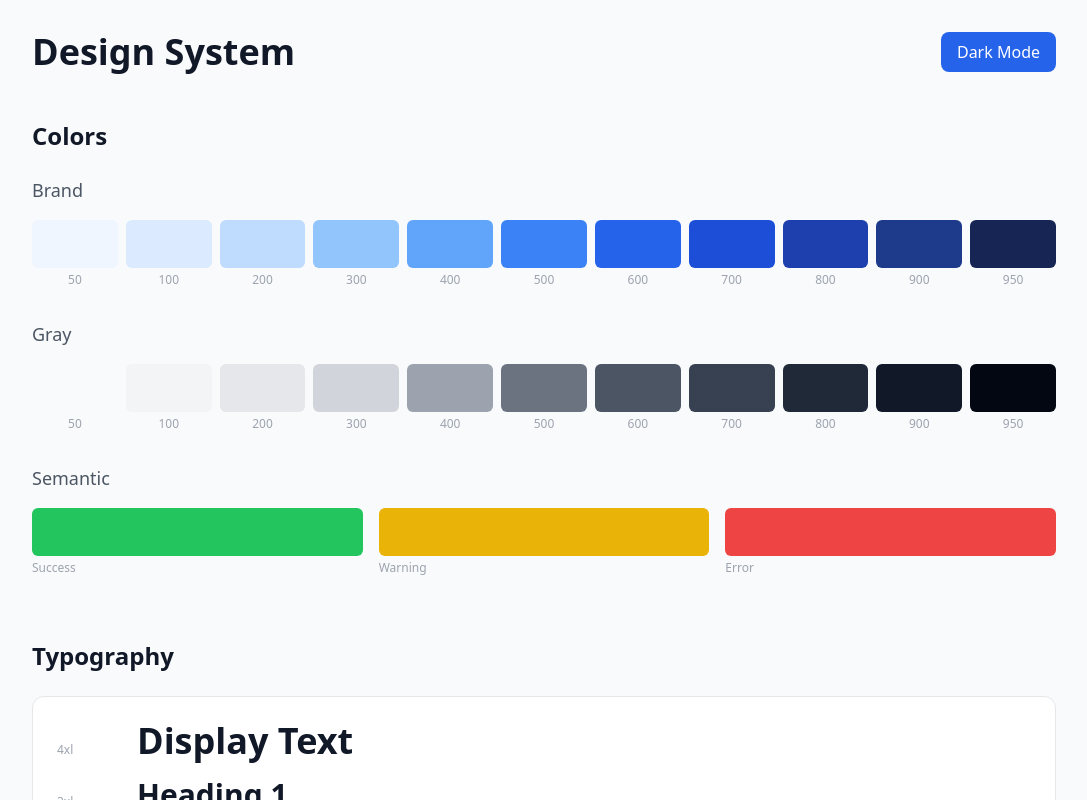
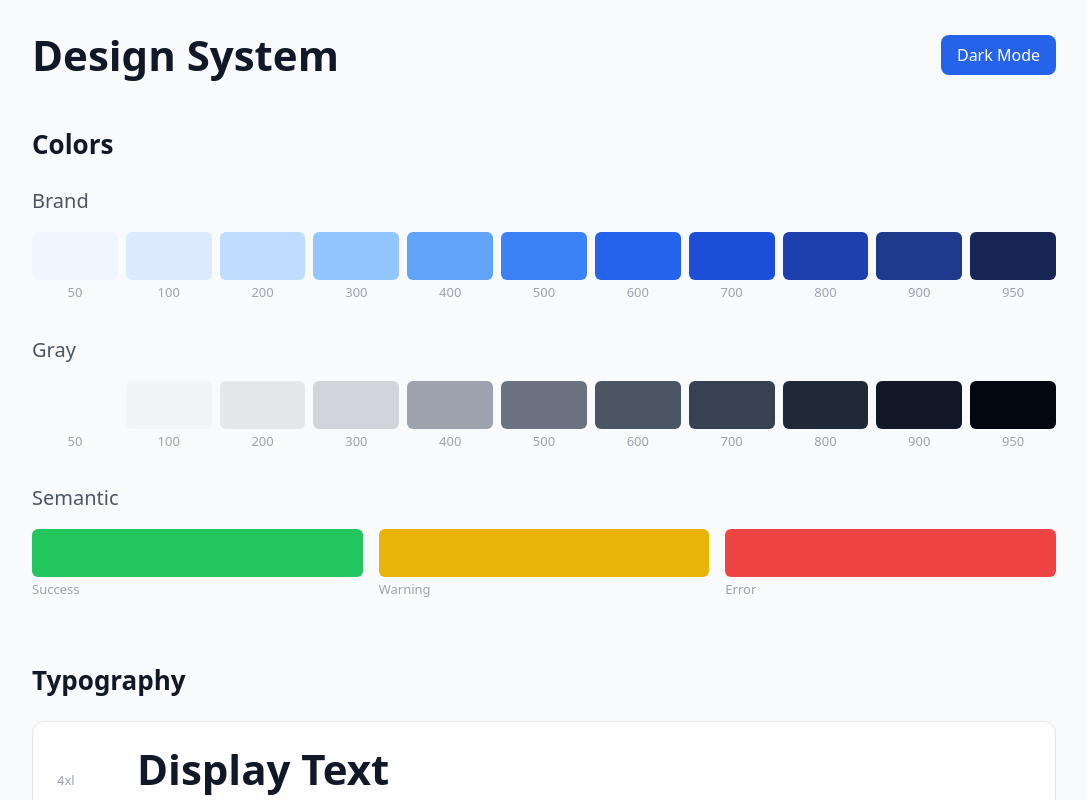
Before and after one commit to trip-basket/trip-basket-FE, a Next.js app: page /design-system in a window 1280 px wide. Shown: the top 800 px of the page, without its empty margins (96-1183 px from the left). Built offline with nearby package versions, Linux system fonts and the light colour scheme.

Commit message:
chore(semantic-tokens): 시멘틱 토큰 추가

```diff
--- a/app/styles/design-tokens.css
+++ b/app/styles/design-tokens.css
@@ -27,6 +27,7 @@
 
   /* Success (Green) */
   --success-50: #f0fdf4;
+  --success-400: #4ade80;
   --success-500: #22c55e;
   --success-600: #16a34a;
 
@@ -37,27 +38,29 @@
 
   /* Error (Red) */
   --error-50: #fef2f2;
+  --error-100: #fee2e2;
+  --error-400: #f87171;
   --error-500: #ef4444;
   --error-600: #dc2626;
+  --error-700: #b91c1c;
 
   /* ----------------------------------------
      Typography Primitives
      ---------------------------------------- */
 
-  /* Font Sizes */
-  --text-xs: 0.75rem;      /* 12px */
-  --text-sm: 0.875rem;     /* 14px */
-  --text-base: 1rem;       /* 16px */
-  --text-lg: 1.125rem;     /* 18px */
-  --text-xl: 1.25rem;      /* 20px */
-  --text-2xl: 1.5rem;      /* 24px */
-  --text-3xl: 1.875rem;    /* 30px */
-  --text-4xl: 2.25rem;     /* 36px */
+   --text-xs: 0.8125rem;    /* 13px */
+   --text-sm: 0.9375rem;    /* 15px */
+   --text-base: 1.0625rem;  /* 17px */
+   --text-lg: 1.25rem;      /* 20px */
+   --text-xl: 1.375rem;     /* 22px */
+   --text-2xl: 1.625rem;    /* 26px */
+   --text-3xl: 2.125rem;    /* 34px */
+   --text-4xl: 2.625rem;    /* 42px */
 
-  /* Line Heights */
-  --leading-tight: 1.25;
-  --leading-normal: 1.5;
-  --leading-relaxed: 1.75;
+   /* Line Heights */
+   --leading-tight: 1.2;
+   --leading-normal: 1.6;
+   --leading-relaxed: 1.85;
 
   /* Font Weights */
   --font-normal: 400;
--- a/app/styles/globals.css
+++ b/app/styles/globals.css
@@ -1,7 +1,7 @@
 @import 'tailwindcss';
 
 @import './design-tokens.css';
-/* @import './semantic-tokens.css'; -- 2-layer 구조로 전환, 필요시 복원 */
+@import './semantic-tokens.css';
 @import './theme.css';
 
 html,
--- a/app/styles/semantic-tokens.css
+++ b/app/styles/semantic-tokens.css
@@ -1,11 +1,5 @@
 /**
-* [DEPRECATED - 2-layer 구조로 전환됨]
-*
-* 이 파일은 더 이상 사용되지 않습니다.
-* theme.css에서 primitives(design-tokens.css)를 직접 참조합니다.
-* 추후 복잡한 시맨틱 조합이 필요할 경우를 대비해 보존합니다.
-*
-* [기존 Design System Naming Rule]
+* [Design System Naming Rule]
 * --[Property]-[Context]-[Hierarchy]-[State]
 * 1. Property: bg, text, border 등 (기술적 구현 매체)
 * 2. Context: Interactive, Field 등 (맥락/범주, 기본 요소는 생략)
@@ -13,14 +7,13 @@
 * 4. State: hover, focus, error 등 (상태)
 */
 
-/*
 :root {
-    -- Background --
+    /* Background */
     --bg-primary: var(--gray-50);
     --bg-secondary: #ffffff;
     --bg-tertiary: #ffffff;
 
-    -- Text --
+    /* Text */
     --text-primary: var(--gray-900);
     --text-secondary: var(--gray-600);
     --text-tertiary: var(--gray-400);
@@ -28,25 +21,25 @@
     --text-error: var(--error-500);
     --text-success: var(--success-500);
 
-    -- Border --
+    /* Border */
     --border-primary: var(--gray-200);
     --border-secondary: var(--gray-300);
 
-    -- Interactive(Buttons, Links, etc.) --
+    /* Interactive (Buttons, Links, etc.) */
     --bg-interactive-primary: var(--brand-600);
     --bg-interactive-primary-hover: var(--brand-700);
-    --text-interactive-primary: var(--text-inverse);
+    --text-interactive-primary: #ffffff;
     --border-interactive-primary: var(--brand-600);
     --border-interactive-primary-hover: var(--brand-700);
 
-    -- Interactive - Destructive --
+    /* Interactive - Destructive */
     --bg-interactive-destructive: var(--error-600);
     --bg-interactive-destructive-hover: var(--error-700);
-    --text-interactive-destructive: var(--text-inverse);
+    --text-interactive-destructive: #ffffff;
     --border-interactive-destructive: var(--error-600);
     --border-interactive-destructive-hover: var(--error-700);
 
-    -- Field(Inputs, Textareas, etc.) --
+    /* Field (Inputs, Textareas, etc.) */
     --bg-field-primary: var(--gray-100);
     --bg-field-primary-focus: #ffffff;
     --border-field-primary: var(--gray-300);
@@ -57,23 +50,43 @@
 }
 
 .dark {
-  --bg-canvas: var(--gray-950);
-  --bg-surface: var(--gray-900);
-  --bg-overlay: var(--gray-800);
-  --bg-field: var(--gray-800);
+    /* Background */
+    --bg-primary: var(--gray-950);
+    --bg-secondary: var(--gray-900);
+    --bg-tertiary: var(--gray-800);
 
-  --text-main: var(--gray-50);
-  --text-sub: var(--gray-400);
-  --text-muted: var(--gray-500);
-  --text-inverse: var(--gray-950);
-  --text-brand: var(--brand-400);
+    /* Text */
+    --text-primary: var(--gray-50);
+    --text-secondary: var(--gray-400);
+    --text-tertiary: var(--gray-500);
+    --text-inverse: var(--gray-950);
+    --text-error: var(--error-400);
+    --text-success: var(--success-400);
 
-  --border-primary: var(--gray-800);
-  --border-secondary: var(--gray-700);
-  --border-brand: var(--brand-400);
+    /* Border */
+    --border-primary: var(--gray-800);
+    --border-secondary: var(--gray-700);
 
-  --bg-interactive-primary: var(--brand-500);
-  --bg-interactive-primary-hover: var(--brand-400);
-  --text-on-interactive: var(--gray-950);
+    /* Interactive (Buttons, Links, etc.) */
+    --bg-interactive-primary: var(--brand-500);
+    --bg-interactive-primary-hover: var(--brand-400);
+    --text-interactive-primary: var(--gray-950);
+    --border-interactive-primary: var(--brand-500);
+    --border-interactive-primary-hover: var(--brand-400);
+
+    /* Interactive - Destructive */
+    --bg-interactive-destructive: var(--error-500);
+    --bg-interactive-destructive-hover: var(--error-400);
+    --text-interactive-destructive: var(--gray-950);
+    --border-interactive-destructive: var(--error-500);
+    --border-interactive-destructive-hover: var(--error-400);
+
+    /* Field (Inputs, Textareas, etc.) */
+    --bg-field-primary: var(--gray-800);
+    --bg-field-primary-focus: var(--gray-900);
+    --border-field-primary: var(--gray-700);
+    --border-field-primary-focus: var(--brand-400);
+    --border-field-primary-error: var(--error-400);
+    --text-field-primary: var(--gray-50);
+    --text-field-primary-placeholder: var(--gray-500);
 }
-*/
--- a/app/styles/theme.css
+++ b/app/styles/theme.css
@@ -3,8 +3,8 @@
 * --color-[Role]: 짧고 직관적인 별칭
 * on- 접두사: 배경색과의 대비(Relationship)가 필요한 콘텐츠(텍스트/아이콘)에 사용
 *
-* [2-layer 구조]
-* design-tokens.css (primitives) → theme.css (Tailwind 연결 + 다크모드)
+* [3-layer 구조]
+* design-tokens.css (primitives) → semantic-tokens.css (의미 + 다크모드) → theme.css (Tailwind 연결)
 */
 
 @theme inline {
@@ -12,7 +12,6 @@
     --font-sans: var(--font-geist-sans);
     --font-mono: var(--font-geist-mono);
 
-    /* Colors - Primitives */
     --color-gray-50: var(--gray-50);
     --color-gray-100: var(--gray-100);
     --color-gray-200: var(--gray-200);
@@ -38,6 +37,7 @@
     --color-brand-950: var(--brand-950);
 
     --color-success-50: var(--success-50);
+    --color-success-400: var(--success-400);
     --color-success-500: var(--success-500);
     --color-success-600: var(--success-600);
 
@@ -46,11 +46,15 @@
     --color-warning-600: var(--warning-600);
 
     --color-error-50: var(--error-50);
+    --color-error-100: var(--error-100);
+    --color-error-400: var(--error-400);
     --color-error-500: var(--error-500);
     --color-error-600: var(--error-600);
     --color-error-700: var(--error-700);
 
-    /* Spacing */
+    /* ============================================
+       Spacing
+       ============================================ */
     --spacing-0: var(--space-0);
     --spacing-1: var(--space-1);
     --spacing-2: var(--space-2);
@@ -63,14 +67,18 @@
     --spacing-12: var(--space-12);
     --spacing-16: var(--space-16);
 
-    /* Border Radius */
+    /* ============================================
+       Border Radius
+       ============================================ */
     --radius-sm: var(--radius-sm);
     --radius-md: var(--radius-md);
     --radius-lg: var(--radius-lg);
     --radius-xl: var(--radius-xl);
     --radius-full: var(--radius-full);
 
-    /* Font Sizes */
+    /* ============================================
+       Font Sizes
+       ============================================ */
     --font-size-xs: var(--text-xs);
     --font-size-sm: var(--text-sm);
     --font-size-base: var(--text-base);
@@ -81,88 +89,46 @@
     --font-size-4xl: var(--text-4xl);
 
     /* ============================================
-       Semantic Tokens (Light Mode - Default)
+       Semantic Colors
        ============================================ */
 
     /* Background */
-    --color-canvas: var(--gray-50);
-    --color-surface: #ffffff;
-    --color-elevated: #ffffff;
+    --color-canvas: var(--bg-primary);
+    --color-surface: var(--bg-secondary);
+    --color-elevated: var(--bg-tertiary);
 
     /* Text */
-    --color-main: var(--gray-900);
-    --color-sub: var(--gray-600);
-    --color-muted: var(--gray-400);
-    --color-inverse: #ffffff;
-    --color-error: var(--error-500);
-    --color-success: var(--success-500);
+    --color-main: var(--text-primary);
+    --color-sub: var(--text-secondary);
+    --color-muted: var(--text-tertiary);
+    --color-inverse: var(--text-inverse);
+    --color-error: var(--text-error);
+    --color-success: var(--text-success);
 
     /* Border */
-    --color-outline: var(--gray-200);
-    --color-outline-strong: var(--gray-300);
+    --color-outline: var(--border-primary);
+    --color-outline-strong: var(--border-secondary);
 
     /* Interactive (Buttons, Links, etc.) */
-    --color-action: var(--brand-600);
-    --color-action-hover: var(--brand-700);
-    --color-on-action: #ffffff;
-    --color-action-outline: var(--brand-600);
-    --color-action-outline-hover: var(--brand-700);
+    --color-action: var(--bg-interactive-primary);
+    --color-action-hover: var(--bg-interactive-primary-hover);
+    --color-on-action: var(--text-interactive-primary);
+    --color-action-outline: var(--border-interactive-primary);
+    --color-action-outline-hover: var(--border-interactive-primary-hover);
 
     /* Interactive - Destructive */
-    --color-action-danger: var(--error-600);
-    --color-action-danger-hover: var(--error-700);
-    --color-on-action-danger: #ffffff;
-    --color-action-danger-outline: var(--error-600);
-    --color-action-danger-outline-hover: var(--error-700);
+    --color-action-danger: var(--bg-interactive-destructive);
+    --color-action-danger-hover: var(--bg-interactive-destructive-hover);
+    --color-on-action-danger: var(--text-interactive-destructive);
+    --color-action-danger-outline: var(--border-interactive-destructive);
+    --color-action-danger-outline-hover: var(--border-interactive-destructive-hover);
 
     /* Field (Inputs, Textareas, etc.) */
-    --color-field: var(--gray-100);
-    --color-field-focus: #ffffff;
-    --color-field-outline: var(--gray-300);
-    --color-field-outline-focus: var(--brand-500);
-    --color-field-outline-error: var(--error-500);
-    --color-on-field: var(--gray-900);
-    --color-on-field-placeholder: var(--gray-400);
+    --color-field: var(--bg-field-primary);
+    --color-field-focus: var(--bg-field-primary-focus);
+    --color-field-outline: var(--border-field-primary);
+    --color-field-outline-focus: var(--border-field-primary-focus);
+    --color-field-outline-error: var(--border-field-primary-error);
+    --color-on-field: var(--text-field-primary);
+    --color-on-field-placeholder: var(--text-field-primary-placeholder);
 }
-
-.dark {
-    /* Background */
-    --color-canvas: var(--gray-950);
-    --color-surface: var(--gray-900);
-    --color-elevated: var(--gray-800);
-
-    /* Text */
-    --color-main: var(--gray-50);
-    --color-sub: var(--gray-400);
-    --color-muted: var(--gray-500);
-    --color-inverse: var(--gray-950);
-    --color-error: var(--error-400);
-    --color-success: var(--success-400);
-
-    /* Border */
-    --color-outline: var(--gray-800);
-    --color-outline-strong: var(--gray-700);
-
-    /* Interactive (Buttons, Links, etc.) */
-    --color-action: var(--brand-500);
-    --color-action-hover: var(--brand-400);
-    --color-on-action: var(--gray-950);
-    --color-action-outline: var(--brand-500);
-    --color-action-outline-hover: var(--brand-400);
-
-    /* Interactive - Destructive */
-    --color-action-danger: var(--error-500);
-    --color-action-danger-hover: var(--error-400);
-    --color-on-action-danger: var(--gray-950);
-    --color-action-danger-outline: var(--error-500);
-    --color-action-danger-outline-hover: var(--error-400);
-
-    /* Field (Inputs, Textareas, etc.) */
-    --color-field: var(--gray-800);
-    --color-field-focus: var(--gray-900);
-    --color-field-outline: var(--gray-700);
-    --color-field-outline-focus: var(--brand-400);
-    --color-field-outline-error: var(--error-400);
-    --color-on-field: var(--gray-50);
-    --color-on-field-placeholder: var(--gray-500);
-}
```
